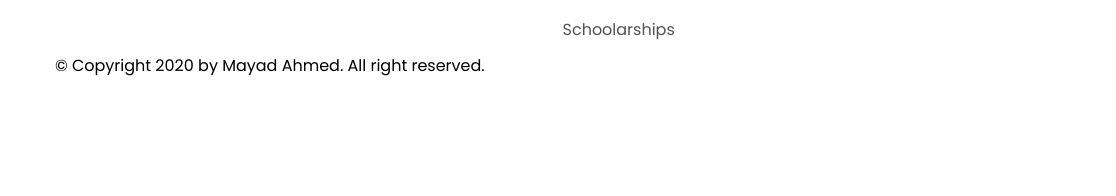
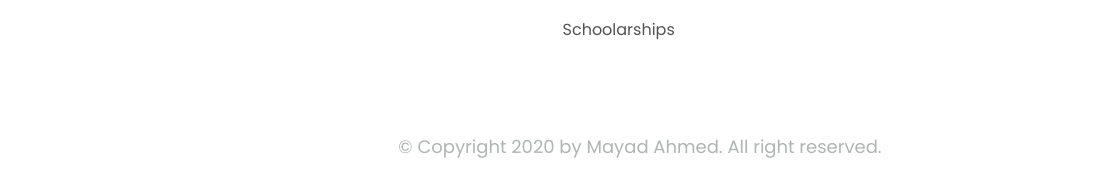
Before and after one commit to nguyenphan02/Besnik_html_css, a plain HTML site: page index.html in a window 1280 px wide. Shown: the part 4130-4326 px from the top of the page, 0-1116 px from the left. Before the commit the page ends 4207 px from the top, so only its background shows below. Drawn offline with Linux system fonts and the light colour scheme; files whose address does not match are found by name.

```diff
--- a/assets/css/style.css
+++ b/assets/css/style.css
@@ -762,8 +762,8 @@ a:active {
 }
 
 /* Copyright */
-.footer .coppyright {
-    padding-top: 80px;
+.footer .copyright {
+    padding: 80px 0;
     text-align: center;
     font-size: 1.8rem;
     font-weight: 400;
```
